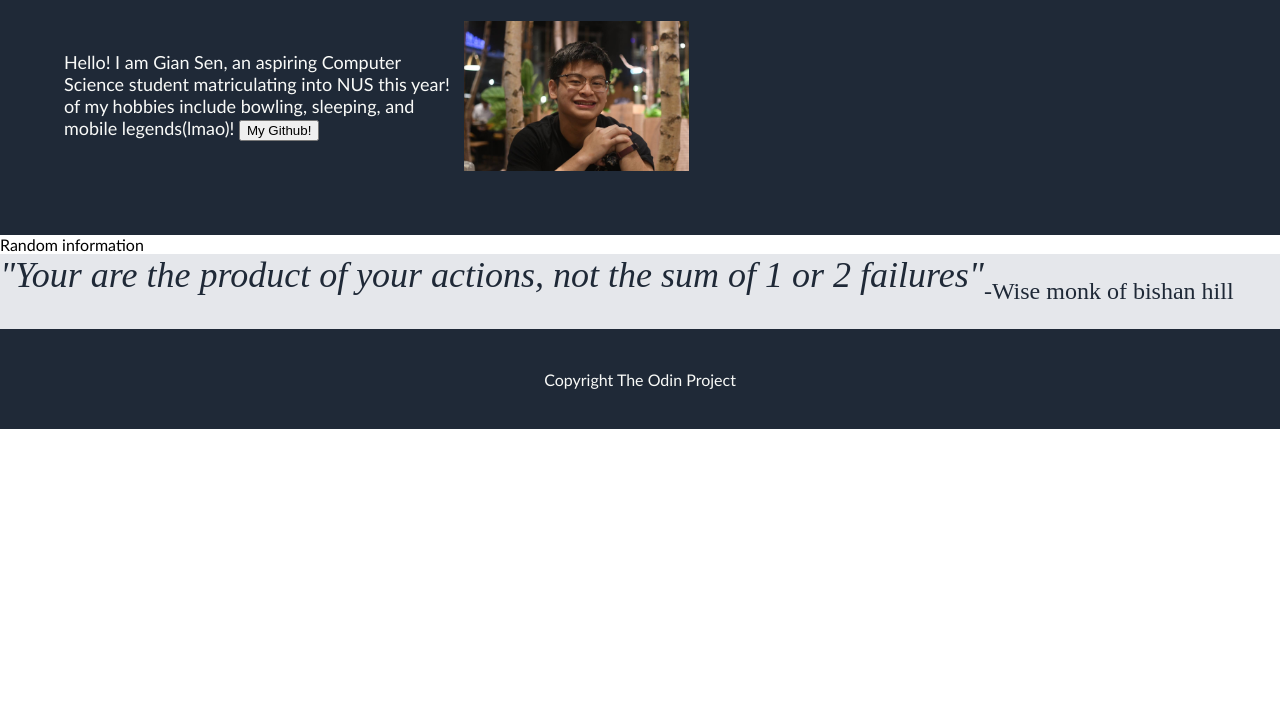
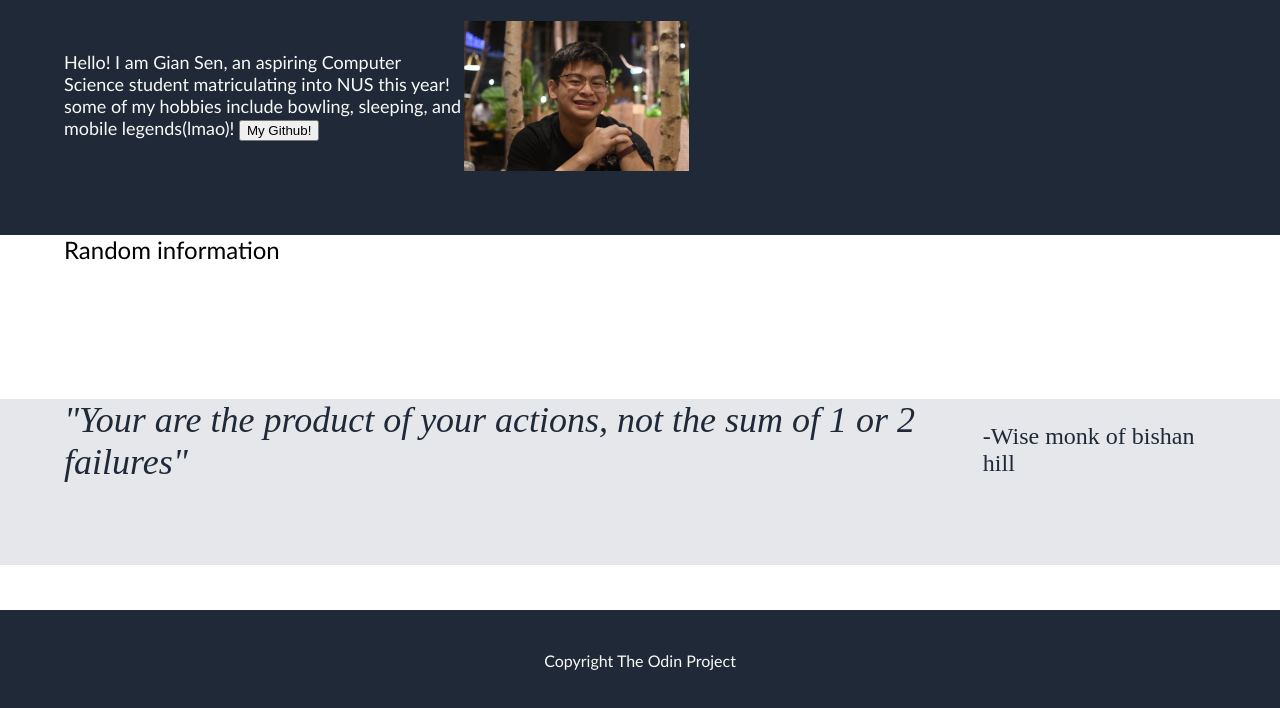
Before and after one commit to GSgiansen/TOP-website, a plain HTML site: page index.html in a window 1280 px wide. Shown: the part 90-798 px from the top of the page. Drawn offline with Linux system fonts and the light colour scheme.

Commit message:
Footer is fixed at bottom and equal spacing added

```diff
--- a/index.html
+++ b/index.html
@@ -19,7 +19,7 @@
             <h1>Gian Sen's awesome website</h1>
             <div class="description">
             <div class="text">Hello! I am Gian Sen, an aspiring Computer Science student matriculating into NUS this year!
-            of my hobbies include bowling, sleeping, and mobile legends(lmao)!
+            some of my hobbies include bowling, sleeping, and mobile legends(lmao)!
             <button>My Github!</button>
             </div>
             <img src="./images/profilepic.JPG">
--- a/style.css
+++ b/style.css
@@ -40,10 +40,21 @@ img{
     max-height: 150px;
 }
 
+.back2{
+    display: flex;
+    min-height: 100px;
+    padding: 0px 64px 64px 64px;
+}
 
+.info{
+    display: flex;
+    justify-content: center;
+    font-size: 24px;
+}
 
 .back3{
     background-color: #e5e7eb;
+    padding: 0px 64px 64px 64px;
 }
 
 
@@ -75,4 +86,8 @@ img{
     background-color: #1f2937;
     justify-content: center;
     align-items: center;
+    position: fixed;
+    left: 0;
+    right: 0;
+    bottom:0;
 }
```
